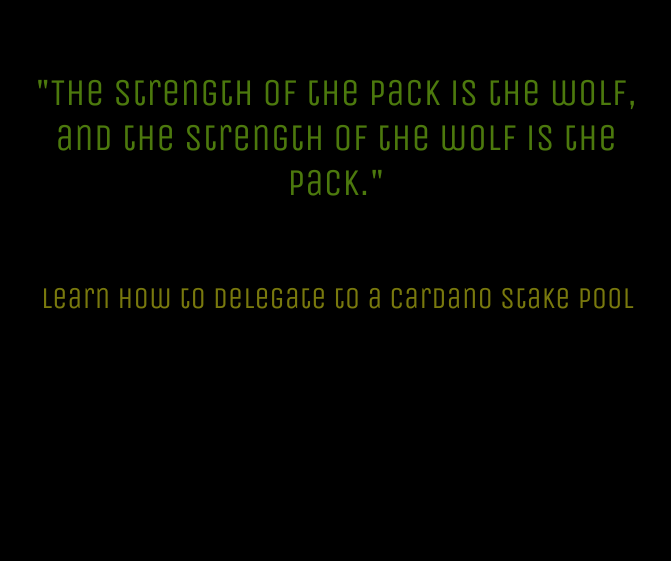
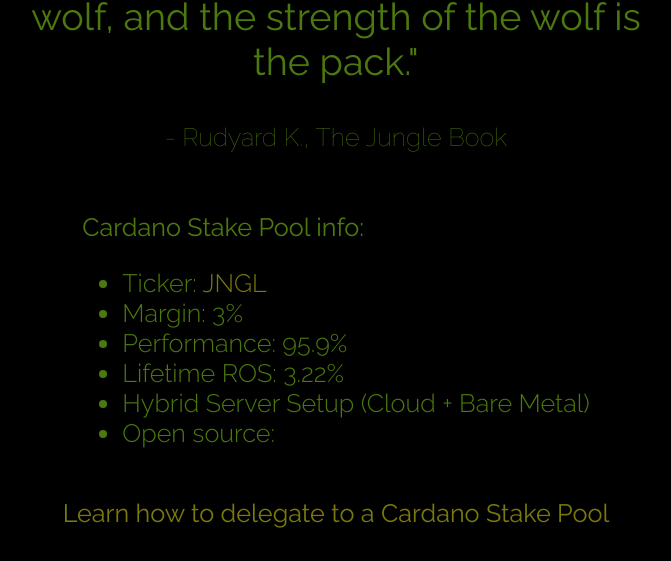
Before and after one commit to wowica/wowica.github.io, a plain HTML site: page index.html in a window 1280 px wide. Shown: the part 543-1104 px from the top of the page, without its empty margins (304-975 px from the left). Before the commit the page ends 945 px from the top, so only its background shows below. Drawn offline with nearby package versions, Linux system fonts and the light colour scheme.

Commit message:
Add pool info

```diff
--- a/index.html
+++ b/index.html
@@ -1,9 +1,8 @@
 <style>
-    @import url('https://fonts.googleapis.com/css2?family=Unica+One&display=swap');
-
+  @import url('https://fonts.googleapis.com/css2?family=Raleway:wght@100;200;300;400;500&family=Unica+One&display=swap');
 
     body {
-        font-family: 'Unica One', serif;
+        font-family: 'Raleway', sans-serif;
         background-color: #000;
         font-size: large;
         color: rgb(76,121,13);
@@ -27,6 +26,29 @@
         justify-content: center;
         flex-direction: column;
     }
+    div.pool-info .ticker {
+        padding: 0px;
+    }
+    .info {
+        font-size: 1em;
+        justify-content: start;
+        text-align: left;
+    }
+    .data {
+        font-size: 1em;
+        justify-content: start;
+        text-align: left;
+        font-weight: 300;
+    }
+    .data > ul > li {
+        display: flex;
+        font-weight: 100;
+    }
+    div.pool-info .author {
+        font-size: 1em;
+        font-weight: 100;
+        margin-top: 0px;
+    }
     div.pool-info p {
         font-size: 1.5em;
         margin-top: 1em;
@@ -48,16 +70,20 @@
         font-size: 0.8em;
         margin-bottom: 1em;
     }
-    div.pool-info ul li a {
+    div.pool-info ul li {
+        font-weight: 300;
+    }
+
+    a {
         text-decoration: none;
         color: rgb(121,121,13);
     }
-    div.pool-info ul li a:visited {
+   a:visited {
         color: rgb(121,121,13);
     }
-    div.pool-info ul li a:hover {
+   a:hover {
         text-decoration: underline;
-        font-weight:bold;
+        text-decoration-thickness: 10%;
     }
 </style>
 <body>
@@ -91,17 +117,26 @@
 </svg>
 </div>
 <div class="pool-info">
-    <ul>
-        <li>Ticker: <a href="https://pooltool.io/pool/09fa1d3156d3ed6eb2370631777d66bf1c14b9405c8eb361d58603ed/epochs" target="_blank">JNGL</a></li>
-    </ul>
-    <p>
-        "The strength of the pack is the wolf, and the strength of the wolf is the pack."
+    <p>"The strength of the pack is the wolf, and the strength of the wolf is the pack."</p>
+    <p class="author">- Rudyard K., The Jungle Book</p>
+</div>
+<div class="pool-data">
+    <p class="info">
+        <span>Cardano Stake Pool info:</span>
     </p>
-    <ul>
-        <li class="learn">
-            <a href="https://youtu.be/14sWOT97ceo" target="_blank">Learn how to delegate to a Cardano Stake Pool</li>
-        </li>
+    <ul class="data">
+        <li>Ticker: <a href="https://pool.pm/09fa1d3156d3ed6eb2370631777d66bf1c14b9405c8eb361d58603ed" target="_blank">JNGL</a></li>
+        <li>Margin: 3%</li>
+        <li>Performance: 95.9%</li>
+        <li>Lifetime ROS: 3.22%</li>
+        <li>Hybrid Server Setup (Cloud + Bare Metal)</li>
+        <li>Open source: </li>
     </ul>
 </div>
-    </main>
+<div>
+    <p class="learn">
+        <a href="https://youtu.be/14sWOT97ceo" target="_blank">Learn how to delegate to a Cardano Stake Pool</li>
+    </p>
+</div>
+</main>
 </body>
```
